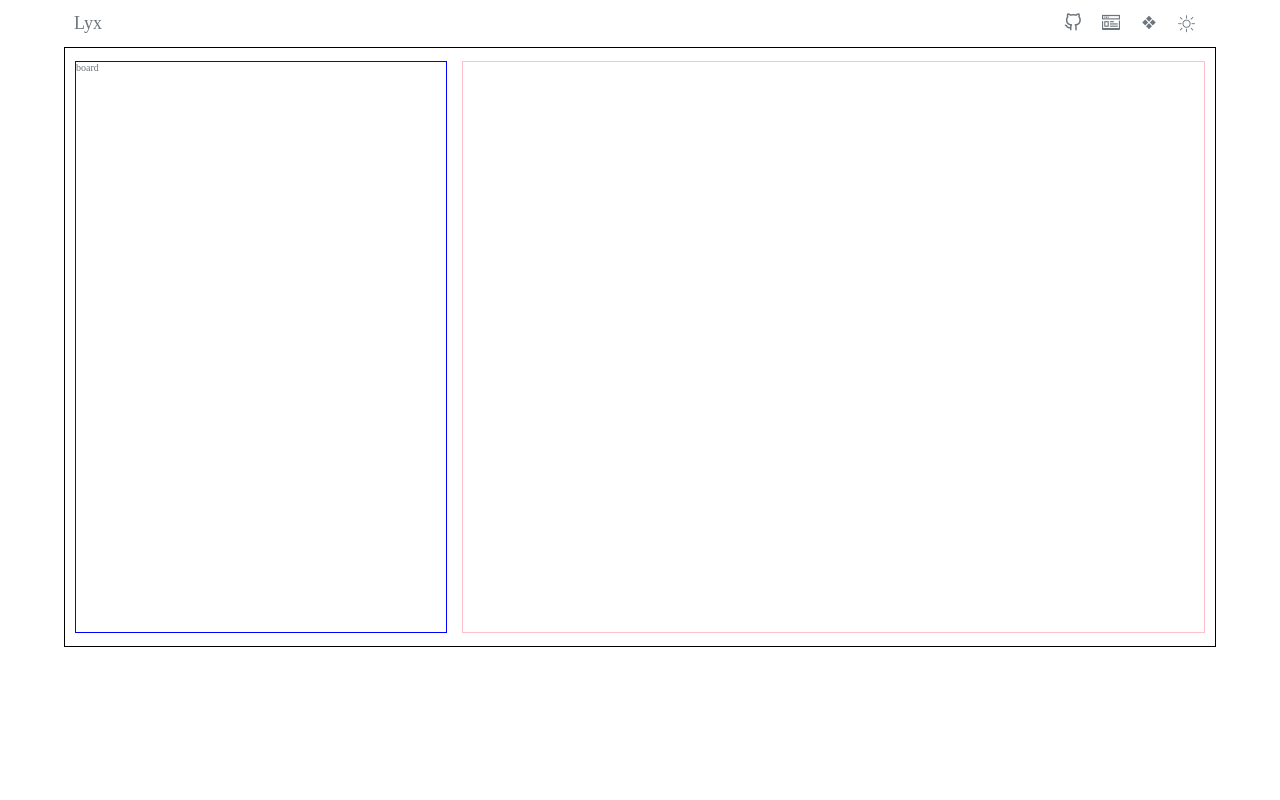
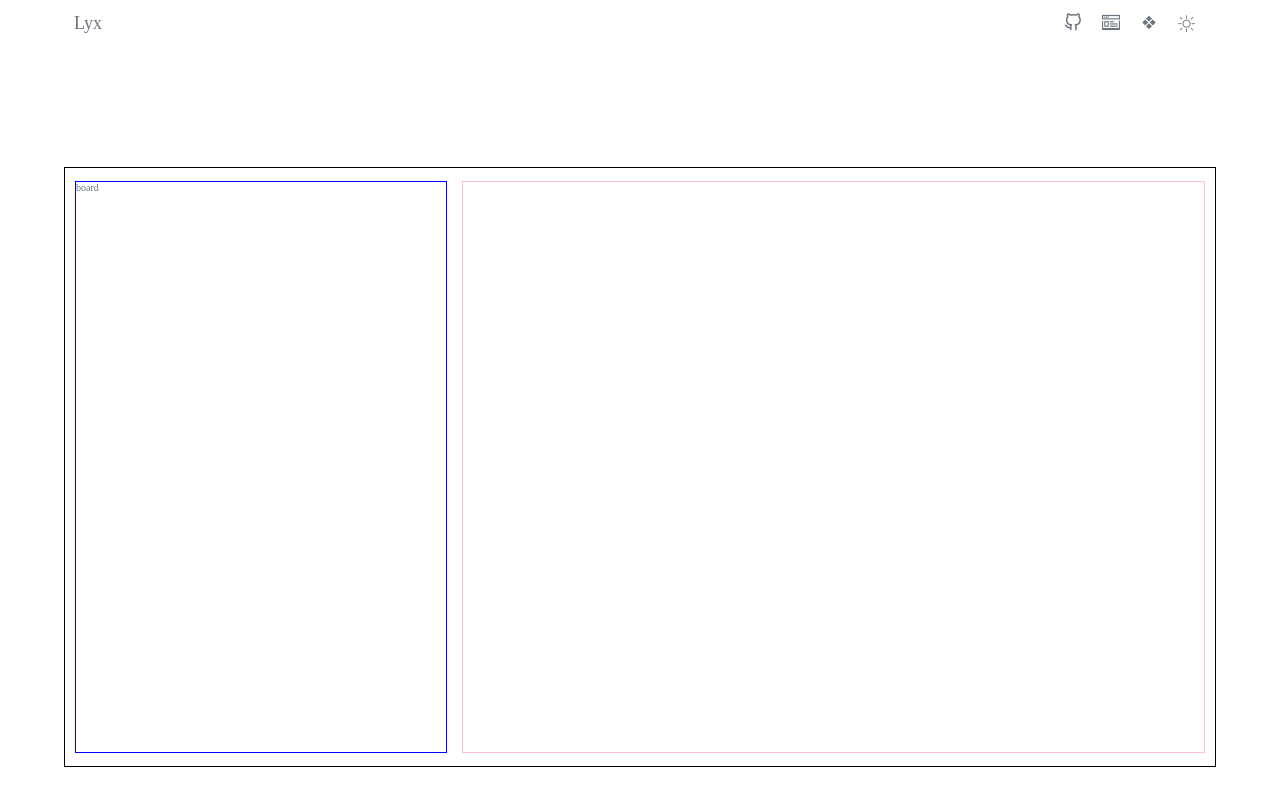
Before and after one commit to lyx-jay/s-cover, a React (Create React App) app: page / in a window 1280 px wide. Built offline with nearby package versions, Linux system fonts and the light colour scheme.

Commit message:
feat: update landingpage

```diff
--- a/src/App.tsx
+++ b/src/App.tsx
@@ -1,6 +1,5 @@
 import { useState } from 'react';
 import GlobalStyles from './globalStyles/globalStyles';
-import Cover from './components/cover/Cover';
 import LandingPage from './pages/LandingPage';
 import themeList from './data/themeList';
 import ThemeContext from './context/themeContext';
@@ -21,7 +20,6 @@ export default function App() {
       <ThemeContext.Provider value={{ theme: themeColor, toggleTheme }}>
         <GlobalStyles theme={themeColor} />
         <LandingPage />
-        <Cover />
       </ThemeContext.Provider>
     </>
   );
--- a/src/components/cover/Cover.tsx
+++ b/src/components/cover/Cover.tsx
@@ -5,7 +5,7 @@ import Draft from "../draft/Draft";
 
 export default function Cover() {
   return (
-    <CoverStyles className="container">
+    <CoverStyles className="container cover">
       <div className="cover__wrapper">
         <Board />
         <Draft />
--- a/src/components/cover/CoverStyles.ts
+++ b/src/components/cover/CoverStyles.ts
@@ -1,9 +1,9 @@
 import styled from "styled-components";
 
 const CoverStyles = styled.div`
-margin-top: 12rem;
-height: 600px;
-border: 1px solid black;
+  margin-top: 12rem !important;
+  height: 600px;
+  border: 1px solid black;
   .cover__wrapper {
     display: flex;
     align-items: center;
--- a/src/components/draft/Draft.tsx
+++ b/src/components/draft/Draft.tsx
@@ -6,30 +6,26 @@ type Location = {
   y: number;
 }
 
-let isDrawing: boolean = false;
+// let isDrawing: boolean = false;
 const draw = (ctx: CanvasRenderingContext2D, location: Location) => {
-  if (isDrawing) {
-    ctx.beginPath();
-    ctx.arc(location.x, location.y, 10, 0, Math.PI*2);
-    ctx.closePath();
-    ctx.fill();
-  }
+  ctx.fillText('hello world', location.x, location.y);
 }
 
 export default function Draft() {
 
-  const [location, setLocation] = useState({x: -1, y: -1})
+  const [location, setLocation] = useState({ x: -1, y: -1 })
   const canvasRef = useRef<HTMLCanvasElement | null>(null);
 
   useEffect(() => {
-    console.log(location)
+    // console.log(location)
     const ctx = canvasRef.current!.getContext('2d')!;
-    ctx.fillStyle = 'hotpink';
+    ctx.font = '48px serif';
     draw(ctx, location);
-  })
+  }, [location])
 
-  const updateLocation = (e:MouseEvent) => {
-    const newLocation = {x: e.offsetX, y: e.offsetY}
+  const updateLocation = (e: MouseEvent) => {
+    // console.log(e)
+    const newLocation = { x: e.offsetX, y: e.offsetY }
     setLocation(newLocation)
   }
 
@@ -38,9 +34,8 @@ export default function Draft() {
     <DraftStyles className='draft'>
       <div className="draft__wrapper">
         <canvas ref={canvasRef}
-                onMouseMove={(e) => updateLocation(e.nativeEvent)}
-                onMouseDown={() => {isDrawing = true}}
-                onMouseUp={() => {isDrawing = false}}>
+          onClick={(e) => updateLocation(e.nativeEvent)}
+        >
         </canvas>
       </div>
     </DraftStyles>
--- a/src/pages/LandingPage.tsx
+++ b/src/pages/LandingPage.tsx
@@ -1,8 +1,14 @@
-import Header from "../components/header/Header"
+import Cover from "../components/cover/Cover";
+import Header from "../components/header/Header";
+
+
+
+
 export default function LandingPage() {
   return (
     <>
       <Header />
+      <Cover />
     </>
   )
 }
```
Also changed, not shown: 1 other file (tests, documents, lock files or other folders).
